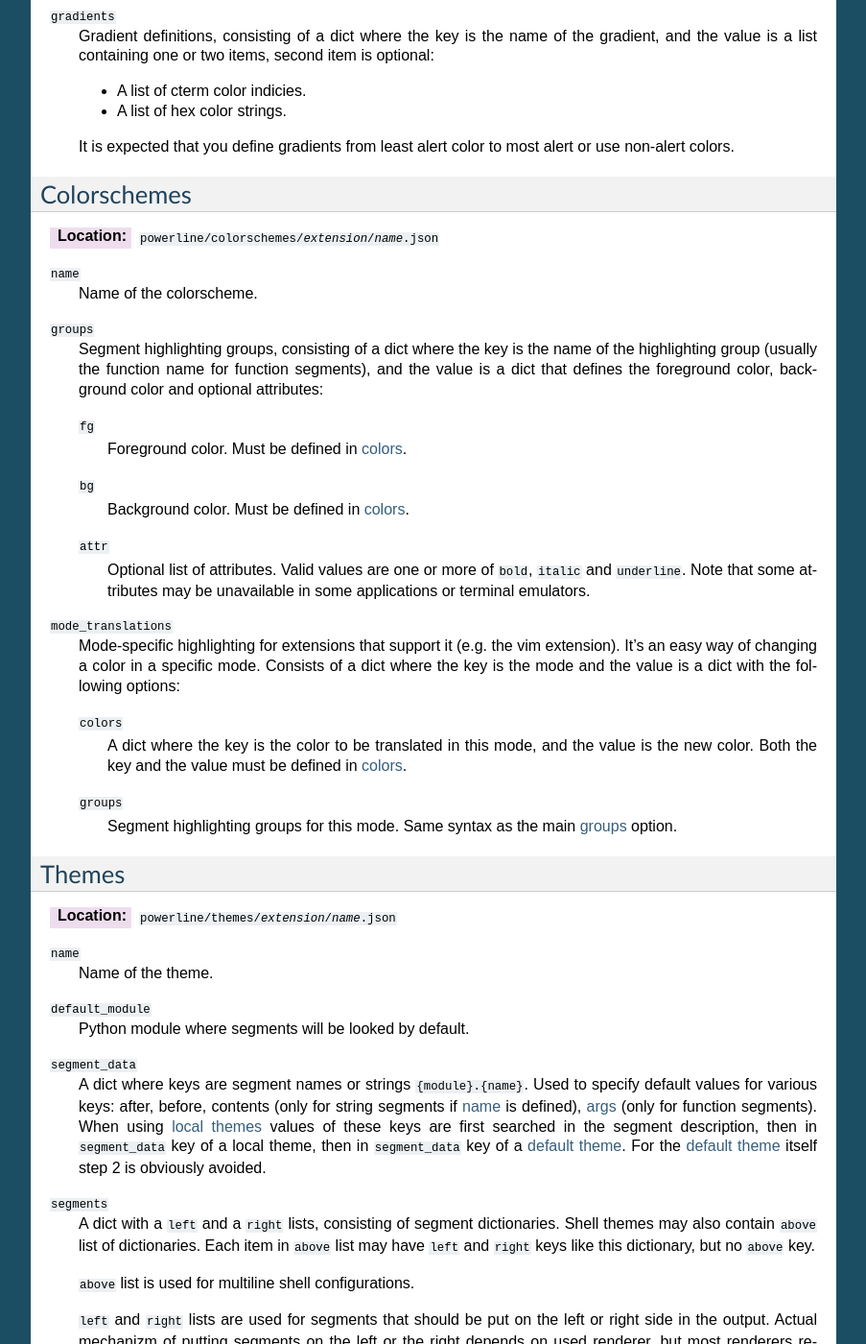
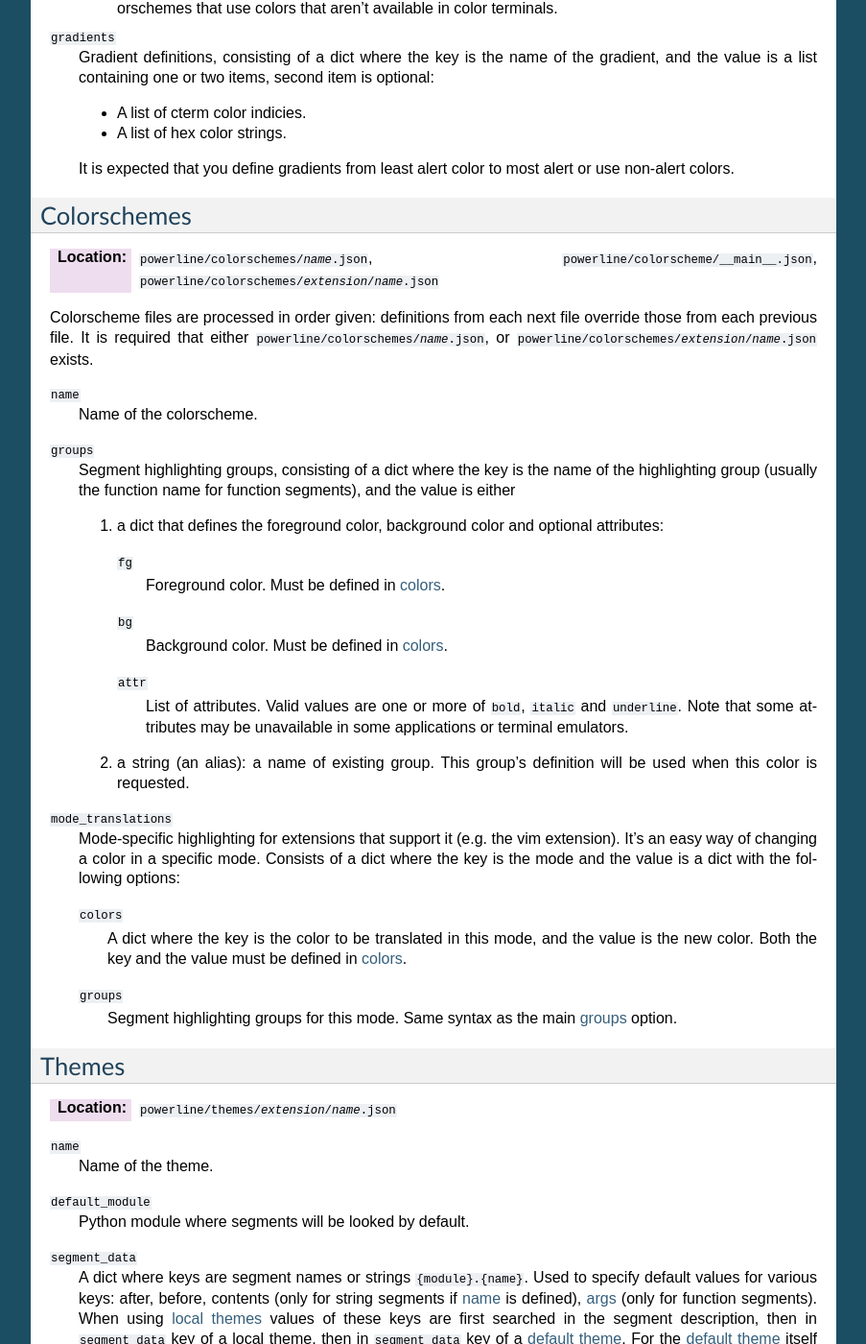
Before and after one commit to someyooyo/someyooyo, a Sphinx documentation site: the page built from docs/source/configuration.rst, in a window 1280 px wide and 1400 px high, scrolled down 3548 px. Shown: the whole window at 96% size, without its empty margins (198-1101 px from the left). Built offline with Sphinx 7.4.7, drawn with Linux system fonts in a browser that asks for light colours; some of the changed text lies outside the part shown.

Commit message:
Update documentation

```diff
--- a/docs/source/configuration.rst
+++ b/docs/source/configuration.rst
@@ -16,7 +16,9 @@ Powerline provides default configurations in the following locations:
 `Main configuration`_
     :file:`powerline/config.json`
 `Colorschemes`_
-    :file:`powerline/colorschemes/{extension}/default.json`
+    :file:`powerline/colorschemes/{name}.json`,
+    :file:`powerline/colorscheme/__main__.json`,
+    :file:`powerline/colorschemes/{extension}/{name}.json`
 `Themes`_
     :file:`powerline/themes/{extension}/default.json`
 
@@ -248,7 +250,14 @@ Color definitions
 Colorschemes
 ============
 
-:Location: :file:`powerline/colorschemes/{extension}/{name}.json`
+:Location: :file:`powerline/colorschemes/{name}.json`,
+           :file:`powerline/colorscheme/__main__.json`,
+           :file:`powerline/colorschemes/{extension}/{name}.json`
+
+Colorscheme files are processed in order given: definitions from each next file
+override those from each previous file. It is required that either
+:file:`powerline/colorschemes/{name}.json`, or
+:file:`powerline/colorschemes/{extension}/{name}.json` exists.
 
 ``name``
     Name of the colorscheme.
@@ -258,21 +267,26 @@ Colorschemes
 ``groups``
     Segment highlighting groups, consisting of a dict where the key is the
     name of the highlighting group (usually the function name for function
-    segments), and the value is a dict that defines the foreground color,
-    background color and optional attributes:
+    segments), and the value is either
 
-    ``fg``
-        Foreground color. Must be defined in :ref:`colors
-        <config-colors-colors>`.
+    #) a dict that defines the foreground color, background color and optional
+       attributes:
 
-    ``bg``
-        Background color. Must be defined in :ref:`colors
-        <config-colors-colors>`.
+       ``fg``
+           Foreground color. Must be defined in :ref:`colors
+           <config-colors-colors>`.
 
-    ``attr``
-        Optional list of attributes. Valid values are one or more of
-        ``bold``, ``italic`` and ``underline``. Note that some attributes
-        may be unavailable in some applications or terminal emulators.
+       ``bg``
+           Background color. Must be defined in :ref:`colors
+           <config-colors-colors>`.
+
+       ``attr``
+           List of attributes. Valid values are one or more of ``bold``,
+           ``italic`` and ``underline``. Note that some attributes may be
+           unavailable in some applications or terminal emulators.
+
+    #) a string (an alias): a name of existing group. This group’s definition
+       will be used when this color is requested.
 
 ``mode_translations``
     Mode-specific highlighting for extensions that support it (e.g. the vim
--- a/powerline/__init__.py
+++ b/powerline/__init__.py
@@ -494,6 +494,8 @@ class Powerline(object):
 			else:
 				if not cfg_path.endswith('__'):
 					loaded += 1
+				# TODO Either make sure `attr` list is always present or make
+				# mergedicts not merge group definitions.
 				mergedicts(config, lvl_config)
 		if not loaded:
 			for exception in exceptions:
```
